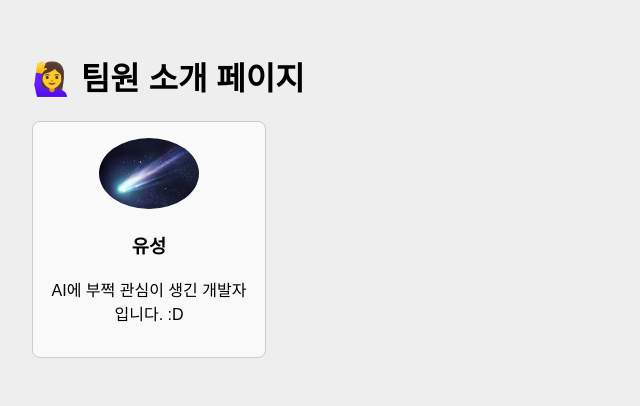
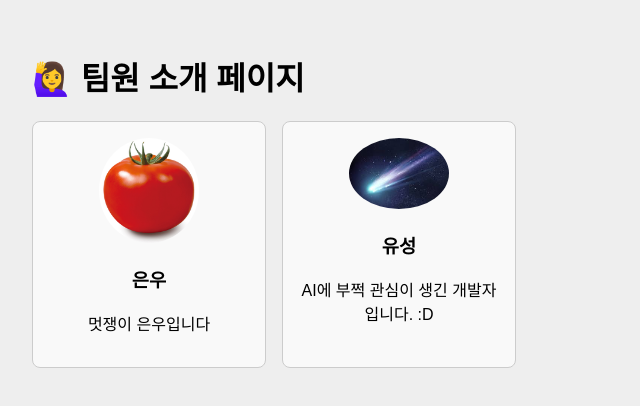
Before and after one commit to Team-Lion-GIT-prac/FrontEnd, a React (Vite) app in the folder git-study/: page / in a window 1280 px wide. Shown: the top 406 px of the page, without its empty margins (0-640 px from the left). Built offline with nearby package versions, Linux system fonts and the light colour scheme.

Commit message:
eunwoo_profile_update_hello

```diff
--- a/git-study/src/components/ProfileList.jsx
+++ b/git-study/src/components/ProfileList.jsx
@@ -1,12 +1,18 @@
-import React from 'react';
-import ProfileCard from './ProfileCard';
-import './ProfileList.css';
-import star from '../assets/shootingstar.jpg'
+import React from "react";
+import ProfileCard from "./ProfileCard";
+import "./ProfileList.css";
+import star from "../assets/shootingstar.jpg";
+import tomato from "../assets/토마토.jpg";
 
 const profiles = [
   {
-    name: '유성',
-    bio: 'AI에 부쩍 관심이 생긴 개발자 입니다. :D',
+    name: "은우",
+    bio: "멋쟁이 은우입니다",
+    image: tomato,
+  },
+  {
+    name: "유성",
+    bio: "AI에 부쩍 관심이 생긴 개발자 입니다. :D",
     image: star,
   },
 ];
```
Also changed, not shown: git-study/src/components/ProfileCard.jsx (+3 -7 lines), git-study/src/assets/토마토.jpg (added), 1 other file (tests, documents, lock files or other folders).
